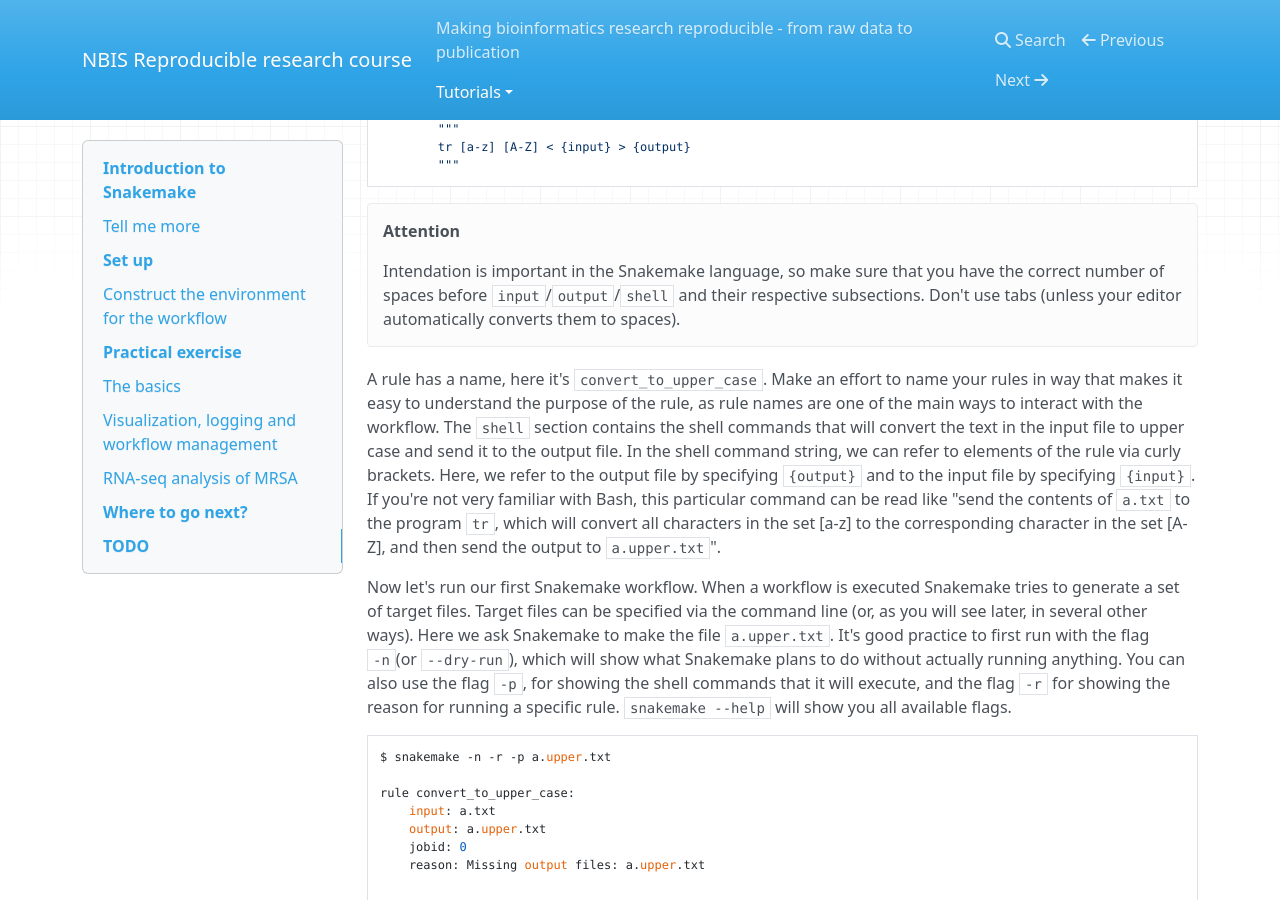
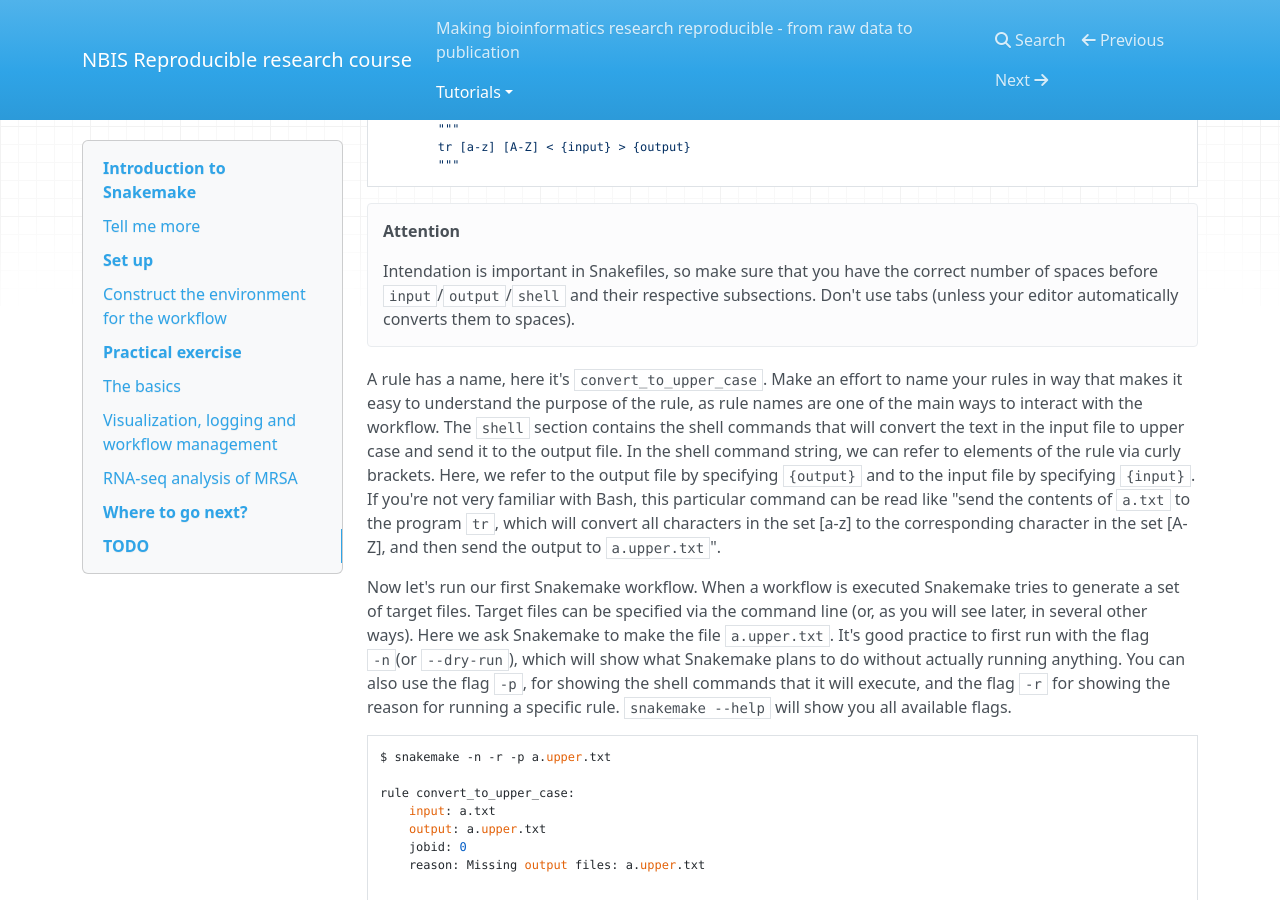
Before and after one commit to NBISweden/workshop-reproducible-research, an MkDocs documentation site: the page built from docs/snakemake.md, in a window 1280 px wide and 900 px high, scrolled down 2275 px. Built offline with MkDocs 1.6.1, drawn with Linux system fonts in a browser that asks for light colours; nearby versions of some CDN libraries; old or Windows-style settings are respelled for this version of MkDocs.

Commit message:
formatting

````diff
--- a/docs/snakemake.md
+++ b/docs/snakemake.md
@@ -75,7 +75,7 @@ rule convert_to_upper_case:
 ```
 
 !!! attention
-    Intendation is important in the Snakemake language, so make sure that you have the correct number of spaces before `input`/`output`/`shell` and their respective subsections. Don't use tabs (unless your editor automatically converts them to spaces).
+    Intendation is important in Snakefiles, so make sure that you have the correct number of spaces before `input`/`output`/`shell` and their respective subsections. Don't use tabs (unless your editor automatically converts them to spaces).
 
 A rule has a name, here it's `convert_to_upper_case`. Make an effort to name your rules in way that makes it easy to understand the purpose of the rule, as rule names are one of the main ways to interact with the workflow. The `shell` section contains the shell commands that will convert the text in the input file to upper case and send it to the output file. In the shell command string, we can refer to elements of the rule via curly brackets. Here, we refer to the output file by specifying `{output}` and to the input file by specifying `{input}`. If you're not very familiar with Bash, this particular command can be read like "send the contents of `a.txt` to the program `tr`, which will convert all characters in the set [a-z] to the corresponding character in the set [A-Z], and then send the output to `a.upper.txt`".
 
````
Also changed, not shown: other parts of docs/snakemake.md (+1 -1 lines).
